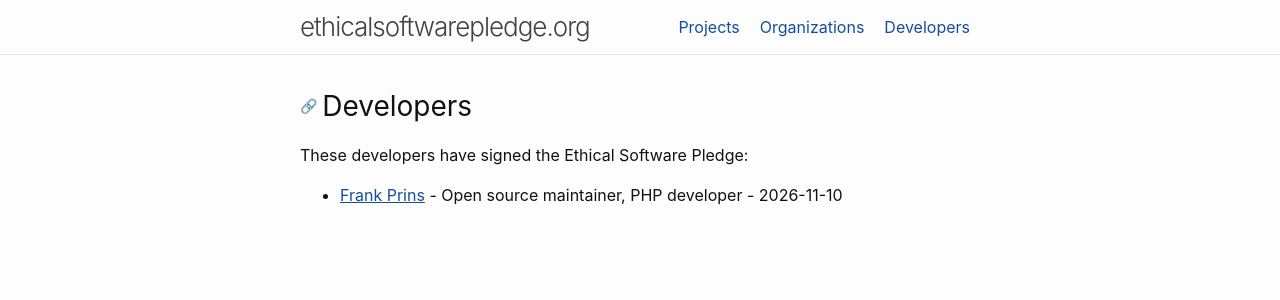
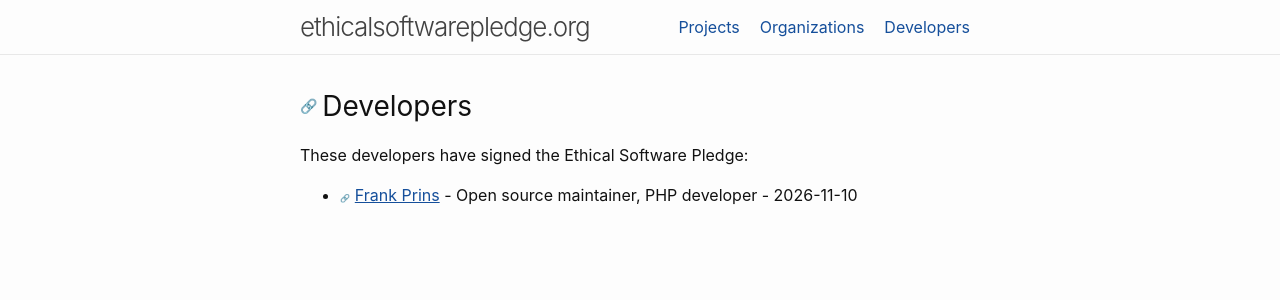
Before and after one commit to PrinsFrank/ethicalsoftwarepledge.org, a Jekyll site: the page built from developers.md, in a window 1280 px wide. Shown: the top 300 px of the page. Built offline with Jekyll 4.4.1, drawn with Linux system fonts in a browser that asks for light colours.

Commit message:
Add clickable anchors to pledge signatories in lists

```diff
--- a/_layouts/page.html
+++ b/_layouts/page.html
@@ -9,10 +9,11 @@ layout: default
 </article>
 <script>
   document.addEventListener('DOMContentLoaded', () => {
-    document.querySelectorAll('h1[id], h2[id], h3[id], h4[id] h5[id] h6[id]').forEach((heading) => {
+    document.querySelectorAll('li[id], h1[id], h2[id], h3[id], h4[id] h5[id] h6[id]').forEach((heading) => {
       const anchor = document.createElement('a');
       anchor.href = `${window.location.origin}${window.location.pathname}#${heading.id}`;
       anchor.textContent = '🔗';
+      anchor.classList = 'anchor';
       anchor.addEventListener('click', async() => navigator.clipboard.writeText(anchor.href))
 
       heading.prepend(anchor);
--- a/assets/css/main.css
+++ b/assets/css/main.css
@@ -65,14 +65,13 @@ h1, h2, h3, h4, h5, h6 {
     margin: 0;
     display: flex;
     align-items: center;
+}
 
-    a {
-        margin-right: 0.3rem;
-        font-size: 0.5em;
-        line-height: 1;
-        text-decoration: none !important;
-        color: inherit;
-    }
+a.anchor {
+    text-decoration: none;
+    margin-right: 0.3rem;
+    font-size: 0.5em;
+    line-height: 1;
 }
 
 h1 {
--- a/developers.md
+++ b/developers.md
@@ -9,5 +9,5 @@ permalink: /developers
 These developers have signed the Ethical Software Pledge:
 
 {% for pledge in site.data.developers | sort: "date" %}
-- [{{ pledge.name }}]({{ pledge.url }}) - {{ pledge.role }} - {{ pledge.date }}
+- {: #{{ pledge.name | slugify }} } [{{ pledge.name }}]({{ pledge.url }}) - {{ pledge.role }} - {{ pledge.date }}
 {% endfor %}
```
Also changed, not shown: organizations.md (+1 -1 lines), projects.md (+1 -1 lines).
